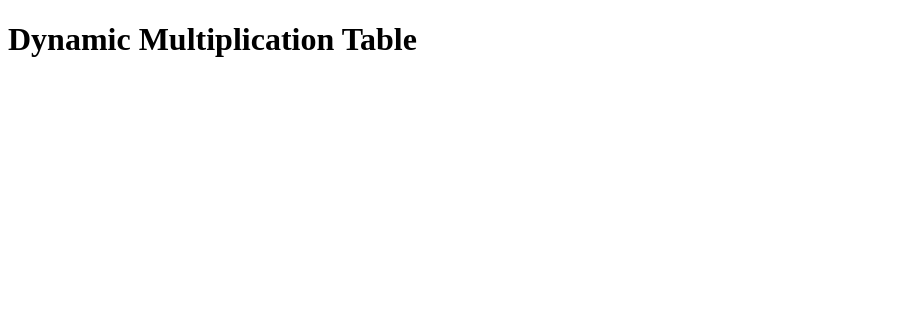
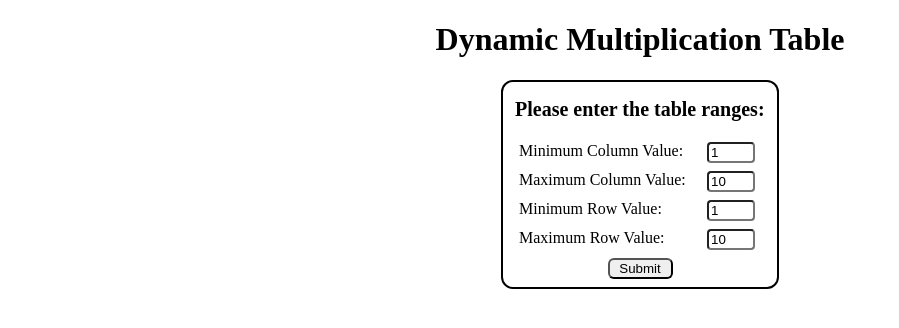
Before and after one commit to sejager/DynamicMultiplicationTable, a plain HTML site: page multtable.html in a window 1280 px wide. Shown: the whole page, without its empty margins (0-899 px from the left). Drawn offline with Linux system fonts and the light colour scheme.

Commit message:
Created and stylized an input form to get the values that will be used when creating a table.

```diff
--- a/multtable.css
+++ b/multtable.css
@@ -6,5 +6,48 @@ This is a stylesheet to format the dynamic multiplication table.
 */
 
 h1 {
-    color: red;
+    font-size: 2em;
+    text-align: center;
 }
+
+h2 {
+    font-size: 1.25em;
+}
+
+form {
+    width: 250px;
+    border: 2px solid;
+    border-radius: 12px;
+    padding: 0px 12px;
+    margin-left: auto;
+    margin-right: auto;
+}
+
+label {
+    float: left;
+    width: 180px;
+    margin: 4px;
+}
+
+input {
+    margin: 4px;
+}
+
+input[type=number] {
+    border-radius: 4px;
+    width: 3em;
+}
+
+input[type=submit] {
+    width: 65px;
+    display: block;
+    border-radius: 6px;
+    margin-left: auto;
+    margin-right: auto;
+    margin-bottom: 8px;
+    cursor: pointer;
+}
+
+input[type=submit]:hover {
+    background-color: lightgray;
+}
--- a/multtable.html
+++ b/multtable.html
@@ -10,10 +10,25 @@ This is the HTML page for a dynamic multiplication table.
 <head>
     <title>Multiplication Table</title>
     <meta charset="utf-8">
-    <!-- <link href="pacific.css" rel="stylesheet"> -->
+    <link href="multtable.css" rel="stylesheet">
     <meta name="viewport" content="width=device-width, initial-scale=1.0">
 </head>
 <body>
-    <h1>Dynamic Multiplication Table</h1>
+    <header><h1>Dynamic Multiplication Table</h1></header>
+
+    <!-- Data entry table -->
+    <form> <!-- action="/action_page.php">-->
+        <h2>Please enter the table ranges:</h2>
+        <label for="fname">Minimum Column Value:</label>
+        <input type="number" id="mincol" name="mincol" value="1"><br>
+        <label for="fname">Maximum Column Value:</label>
+        <input type="number" id="maxcol" name="maxcol" value="10"><br>
+        <label for="fname">Minimum Row Value:</label>
+        <input type="number" id="minrow" name="minrow" value="1"><br>
+        <label for="fname">Maximum Row Value:</label>
+        <input type="number" id="maxrow" name="maxrow" value="10"><br>
+        <input type="submit" value="Submit">
+    </form>
+  <script src="multtable.js"></script>
 </body>
 </html>
```
